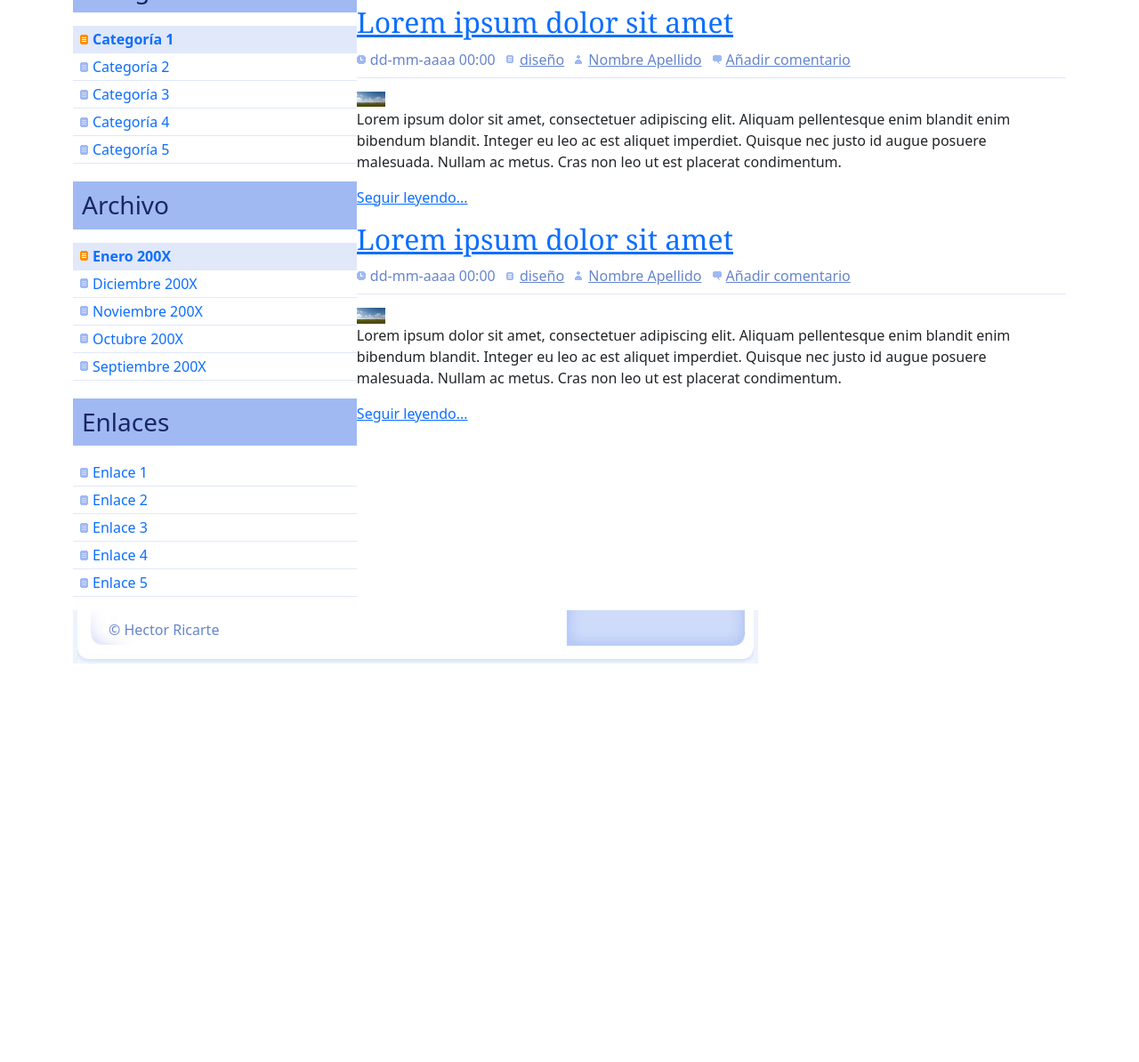
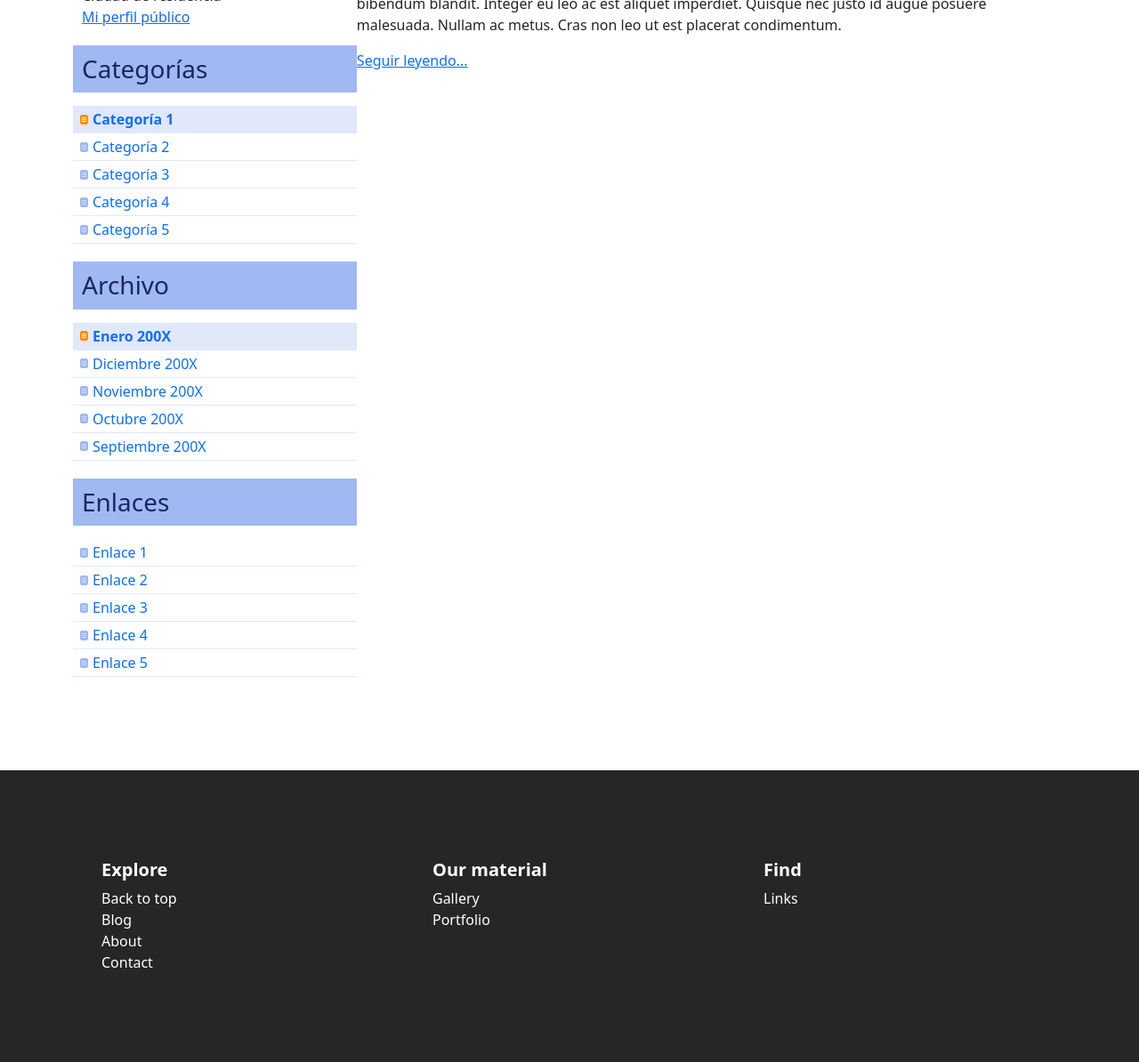
Before and after one commit to srteerra/MIPagina, a plain HTML site: page index.html in a window 1280 px wide. Shown: the part 337-1531 px from the top of the page at 89% size. Before the commit the page ends 1133 px from the top, so only its background shows below. Drawn offline with nearby package versions, Linux system fonts and the light colour scheme.

Commit message:
footer and some styles added

```diff
--- a/css/principal.css
+++ b/css/principal.css
@@ -6,10 +6,15 @@ body {
 }
 
 a {
+  text-decoration: none;
   color:#192666;
 }
 a:hover {
   color:#4F6AD7;
+}
+
+li {
+  list-style: none;
 }
 
 p {
@@ -40,11 +45,6 @@ h3 {
   font-weight:bold;
 }
 
-ul, ol {
-  margin: 1em 0 1em 2em;
-  padding:0;
-}
-
 .active {
   font-weight: 900;
 }
@@ -62,6 +62,7 @@ ul, ol {
 
 #contenido {
   width: 100%;
+  margin: 90px 0;
   display: grid;
   grid-template-rows: 1fr;
   grid-template-columns: .4fr 1fr;
@@ -82,12 +83,11 @@ ul, ol {
 }
 
 #pie {
-  clear: both;
-  height: 60px;
-  margin-bottom: 50px;
-  background: url("../imagenes/fondo_pie.jpg") no-repeat;
-  color: #6685CC;
-  position: relative;
+  width: 100%;
+  height: auto;
+  padding: 100px 0;
+  background-color: #262626;
+  color: white;
 }
 
 /* ---- Cabecera ----------------------------------------------------------- */
@@ -156,9 +156,6 @@ ul, ol {
   margin: 4px 5px 0 0;
 }
 
-#contenido #secundario #sobremi p {
-}
-
 #contenido #secundario div {
   padding: 0 10px;
 }
@@ -193,10 +190,17 @@ ul, ol {
 }
 
 /* ---- Pie ---------------------------------------------------------------- */
-#pie p {
+
+#pie ul {
   margin: 0;
-  padding: 0;
-  position: absolute;
-  top: 10px;
-  left: 40px;
 }
+
+#pie ul h5 {
+  font-weight: 900;
+}
+
+#pie .pie__grid {
+  display: grid;
+  grid-template-rows: 1fr;
+  grid-template-columns: 1fr 1fr 1fr;
+}
--- a/index.html
+++ b/index.html
@@ -113,60 +113,6 @@
             <p class="btn-more"><a href="#">Seguir leyendo...</a></p>
           </div>
           <!-- /articulo -->
-
-          <div class="clear"></div>
-
-          <!-- Articulo -->
-          <div class="articulo">
-            <h2><a href="#">Lorem ipsum dolor sit amet</a></h2>
-            <p class="info">
-              <span class="fecha">dd-mm-aaaa 00:00</span>
-              <span class="categoria"><a href="#">diseño</a></span>
-              <span class="autor"><a href="#">Nombre Apellido</a></span>
-              <span class="comentarios"><a href="#">Añadir comentario</a></span>
-            </p>
-
-            <img src="imagenes/post.jpg" />
-
-            <p>
-              Lorem ipsum dolor sit amet, consectetuer adipiscing elit. Aliquam
-              pellentesque enim blandit enim bibendum blandit. Integer eu leo ac
-              est aliquet imperdiet. Quisque nec justo id augue posuere
-              malesuada. Nullam ac metus. Cras non leo ut est placerat
-              condimentum.
-            </p>
-
-            <p class="btn-more"><a href="#">Seguir leyendo...</a></p>
-          </div>
-          <!-- /articulo -->
-
-          <div class="clear"></div>
-
-          <!-- Articulo -->
-          <div class="articulo">
-            <h2><a href="#">Lorem ipsum dolor sit amet</a></h2>
-            <p class="info">
-              <span class="fecha">dd-mm-aaaa 00:00</span>
-              <span class="categoria"><a href="#">diseño</a></span>
-              <span class="autor"><a href="#">Nombre Apellido</a></span>
-              <span class="comentarios"><a href="#">Añadir comentario</a></span>
-            </p>
-
-            <img src="imagenes/post.jpg" />
-
-            <p>
-              Lorem ipsum dolor sit amet, consectetuer adipiscing elit. Aliquam
-              pellentesque enim blandit enim bibendum blandit. Integer eu leo ac
-              est aliquet imperdiet. Quisque nec justo id augue posuere
-              malesuada. Nullam ac metus. Cras non leo ut est placerat
-              condimentum.
-            </p>
-
-            <p class="btn-more"><a href="#">Seguir leyendo...</a></p>
-          </div>
-          <!-- /articulo -->
-
-          <div class="clear"></div>
         </div>
         <!-- /principal -->
 
@@ -224,21 +170,39 @@
             <li><a href="#">Enlace 4</a></li>
             <li><a href="#">Enlace 5</a></li>
           </ul>
-
-          <div class="clear"></div>
         </div>
         <!-- /secundario -->
-
-        <div class="clear"></div>
       </div>
       <!-- /contenido -->
-
-      <!-- Pie de página -->
-      <div id="pie">
-        <p id="copyright">&copy; Hector Ricarte</p>
+    </div>
+    <!-- Pie de página -->
+    <div id="pie">
+      <div class="container pie__grid">
+        <div>
+          <ul>
+            <li><h5>Explore</h5></li>
+            <li>Back to top</li>
+            <li>Blog</li>
+            <li>About</li>
+            <li>Contact</li>
+          </ul>
+        </div>
+        <div>
+          <ul>
+            <li><h5>Our material</h5></li>
+            <li>Gallery</li>
+            <li>Portfolio</li>
+          </ul>
+        </div>
+        <div>
+          <ul>
+            <li><h5>Find</h5></li>
+            <li>Links</li>
+          </ul>
+        </div>
       </div>
-      <!-- /pie de página -->
     </div>
+    <!-- /pie de página -->
     <!-- /contenedor -->
     <script
       src="https://cdn.jsdelivr.net/npm/bootstrap@5.2.0-beta1/dist/js/bootstrap.bundle.min.js"
```
